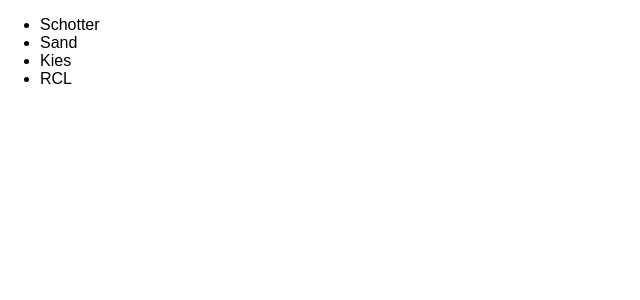
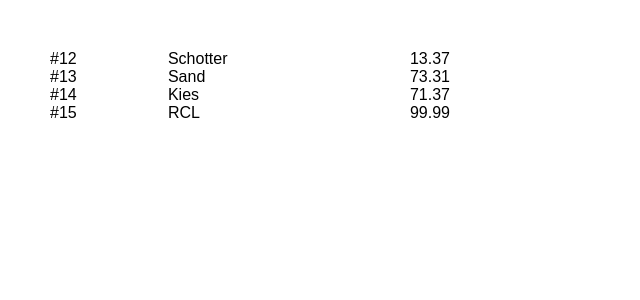
Before and after one commit to cjost1988/old-kata-git-bisect, a React (Create React App) app: page / in a window 1280 px wide. Shown: the top 300 px of the page, without its empty margins (0-640 px from the left). Built offline with nearby package versions, Linux system fonts and the light colour scheme.

Commit message:
feat: enrich product data

```diff
--- a/src/App.css
+++ b/src/App.css
@@ -0,0 +1,10 @@
+.product-list {
+    width: 400px;
+    padding: 50px;
+    display: grid;
+    grid-template-columns: auto auto auto;
+}
+
+.product-list-item-price {
+    text-align: right;
+}
--- a/src/App.tsx
+++ b/src/App.tsx
@@ -27,11 +27,13 @@ const products: Array<Product> = [
 function App() {
   return (
     <div className="App">
-        <ul>
-            {products.map((product: Product) => <li>
-                {product.title}
-            </li>)}
-        </ul>
+        <div className="product-list">
+            {products.map((product: Product) => [
+                <div>#{product.id}</div>,
+                <div>{product.title}</div>,
+                <div className="product-list-item-price">{product.price}</div>,
+            ])}
+        </div>
     </div>
   );
 }
```
